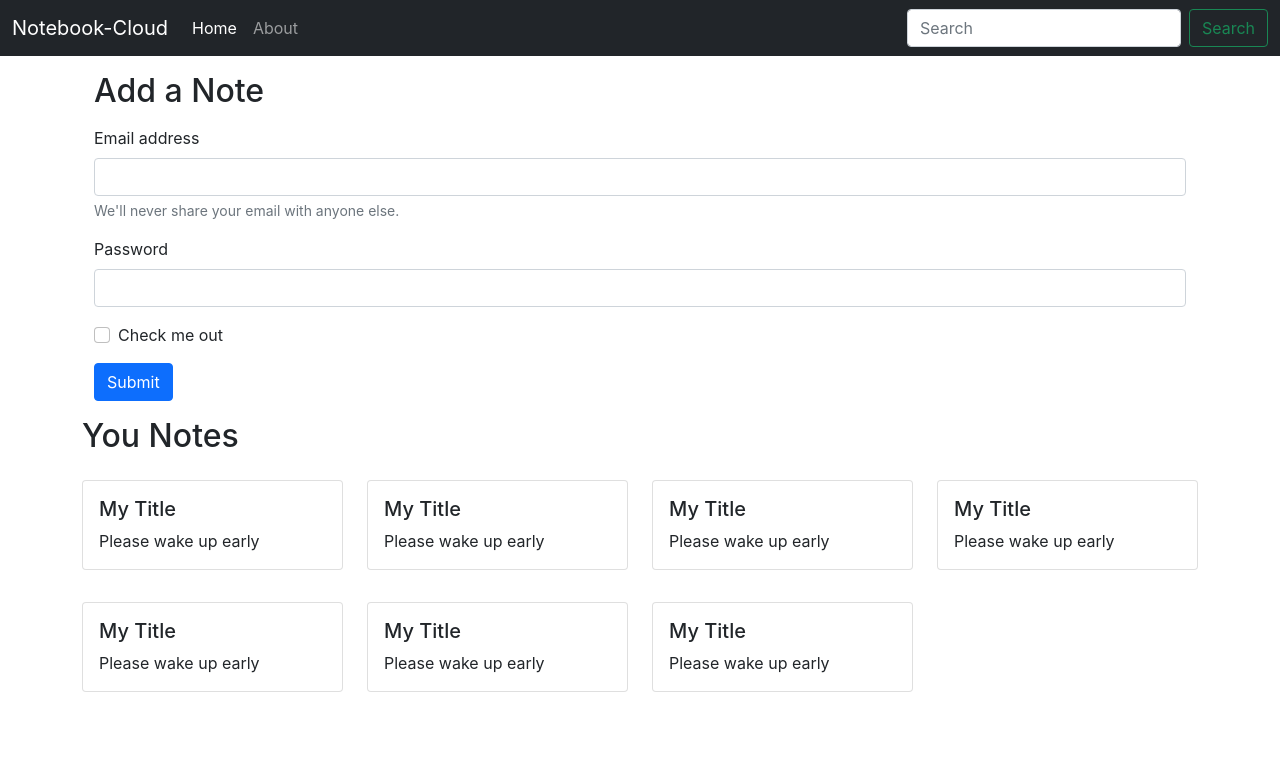
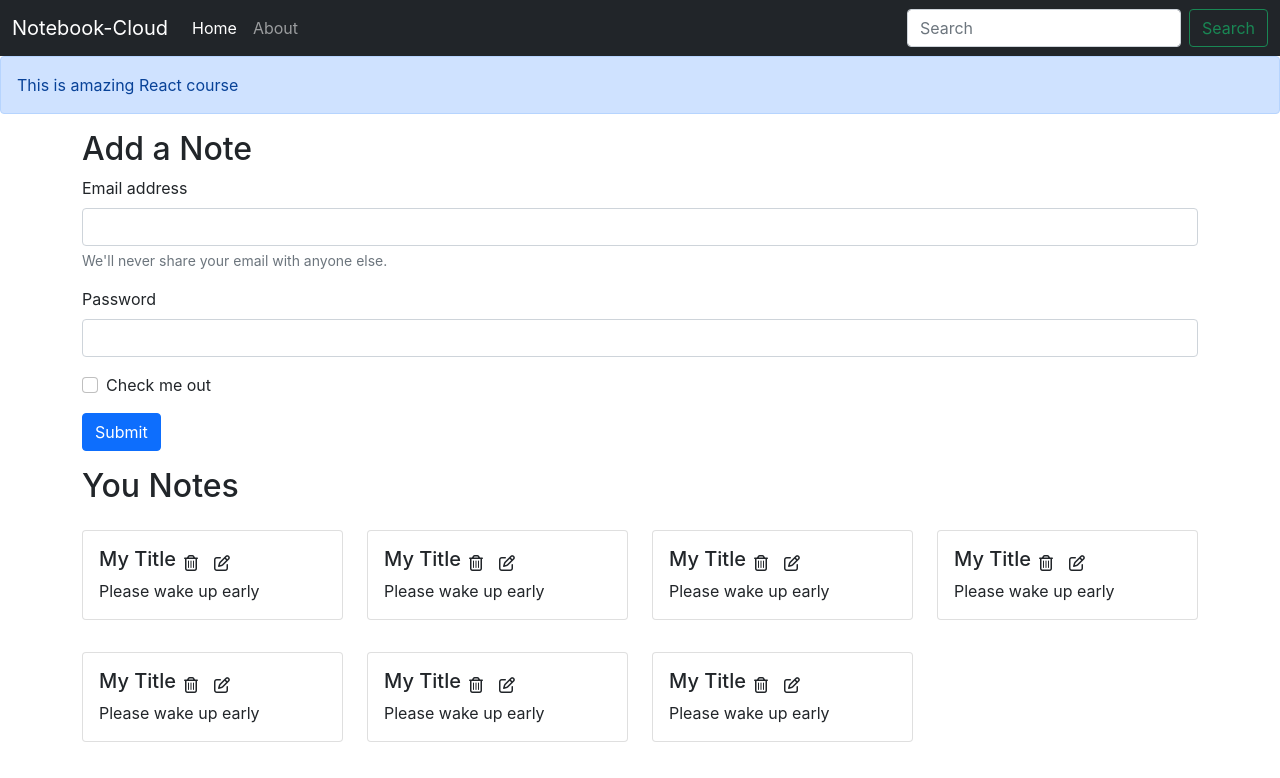
Before and after one commit to AayushiChoubey/notebook-cloud, a React (Create React App) app: page / in a window 1280 px wide. Shown: the top 778 px of the page. Built offline with nearby package versions, Linux system fonts and the light colour scheme.

Commit message:
commit10: Adding icons

```diff
--- a/public/index.html
+++ b/public/index.html
@@ -19,6 +19,7 @@
 <body>
   <noscript>You need to enable JavaScript to run this app.</noscript>
   <div id="root"></div>
+  <script src="https://kit.fontawesome.com/9b1d74171d.js" crossorigin="anonymous"></script>
   <!-- Option 1: Bootstrap Bundle with Popper -->
   <script src="https://cdn.jsdelivr.net/npm/bootstrap@5.1.0/dist/js/bootstrap.bundle.min.js"
     integrity="sha384-U1DAWAznBHeqEIlVSCgzq+c9gqGAJn5c/t99JyeKa9xxaYpSvHU5awsuZVVFIhvj"
--- a/src/App.css
+++ b/src/App.css
@@ -36,3 +36,6 @@
     transform: rotate(360deg);
   }
 }
+i{
+  cursor: pointer;
+}
--- a/src/App.js
+++ b/src/App.js
@@ -8,12 +8,14 @@
 import { Home } from './components/Home';
 import About from './components/About';
 import NoteState from './context/notes/NoteState';
+import { Alert } from './components/Alert';
 
 function App() {
   return (
     <>
     <NoteState>
       <Navbar />
+      <Alert message="This is amazing React course" />
       <div className="container">
 
       <Switch>
--- /dev/null
+++ b/src/components/Alert.js
@@ -0,0 +1,11 @@
+import React from 'react'
+
+export const Alert = (props) => {
+    return (
+        <div>
+            <div class="alert alert-primary" role="alert">
+                {props.message}
+            </div>
+        </div>
+    )
+}
--- a/src/components/Home.js
+++ b/src/components/Home.js
@@ -4,23 +4,23 @@
 
     return (
         <div>
-            <div className="container my-3">
+            <div classNameName="container my-3">
             <h2>Add a Note</h2>
-            <form className="my-3">
-                <div class="mb-3">
-                    <label for="exampleInputEmail1" class="form-label">Email address</label>
-                    <input type="email" class="form-control" id="exampleInputEmail1" aria-describedby="emailHelp"/>
-                    <div id="emailHelp" class ="form-text">We'll never share your email with anyone else.</div>
+            <form classNameName="my-3">
+                <div className="mb-3">
+                    <label for="exampleInputEmail1" className="form-label">Email address</label>
+                    <input type="email" className="form-control" id="exampleInputEmail1" aria-describedby="emailHelp"/>
+                    <div id="emailHelp" className ="form-text">We'll never share your email with anyone else.</div>
                 </div>
-                <div class="mb-3">
-                    <label for="exampleInputPassword1" class="form-label">Password</label>
-                    <input type="password" class="form-control" id="exampleInputPassword1"/>
+                <div className="mb-3">
+                    <label for="exampleInputPassword1" className="form-label">Password</label>
+                    <input type="password" className="form-control" id="exampleInputPassword1"/>
                 </div>
-                <div class="mb-3 form-check">
-                    <input type="checkbox" class="form-check-input" id="exampleCheck1"/>
-                    <label class ="form-check-label" for="exampleCheck1">Check me out</label>
+                <div className="mb-3 form-check">
+                    <input type="checkbox" className="form-check-input" id="exampleCheck1"/>
+                    <label className ="form-check-label" for="exampleCheck1">Check me out</label>
                 </div>
-                <button type="submit" class="btn btn-primary">Submit</button>
+                <button type="submit" className="btn btn-primary">Submit</button>
             </form>
             </div>
 
--- a/src/components/Noteitem.js
+++ b/src/components/Noteitem.js
@@ -4,10 +4,13 @@
     const { note } = props;
     return (
         <div className="col-md-3">
-            <div class="card my-3">
-                <div class ="card-body">
-                <h5 class ="card-title">{note.title}</h5>
-                <p class ="card-text">{note.description}</p>
+            <div className="card my-3">
+                <div className="card-body">
+                <div className="d-flex align-items-center">
+                <h5 className="card-title">{note.title}</h5><i className="far fa-trash-alt mx-2"></i>
+                <i className="far fa-edit mx-2"></i>
+                    </div>
+                <p className="card-text">{note.description}</p>
                 </div>
             </div>
         </div>
--- a/src/components/Notes.js
+++ b/src/components/Notes.js
@@ -10,7 +10,7 @@
         <div className="row my-3">
             <h2>You Notes</h2>
             {notes.map((note)=>{
-                return <Noteitem note={note}/>
+                return <Noteitem key={note._id} note={note}/>
             })}
             </div>
     )
--- a/src/context/notes/NoteState.js
+++ b/src/context/notes/NoteState.js
@@ -4,7 +4,7 @@
 const NoteState = (props)=>{
     const notesInitial = [
         {
-          "_id": "61322f19553781a8ca8d0e06",
+          "_id": "61322f19553781a8ca8d0e06ddsk",
           "user": "6131dc5e3e4037cd4734a066",
           "title": "My Title",
           "description": "Please wake up early",
@@ -13,7 +13,7 @@
           "__v": 0
         },
         {
-          "_id": "61322f19553781a8ca8d0e08",
+          "_id": "61322f19553781a8ca8d0e08djj",
           "user": "6131dc5e3e4037cd4734a066",
           "title": "My Title",
           "description": "Please wake up early",
@@ -22,7 +22,7 @@
           "__v": 0
         },
         {
-          "_id": "61322f19553781a8ca8d0e08",
+          "_id": "61322f19553781a8ca8d0e08dnbkjs",
           "user": "6131dc5e3e4037cd4734a066",
           "title": "My Title",
           "description": "Please wake up early",
@@ -31,7 +31,7 @@
           "__v": 0
         },
         {
-          "_id": "61322f19553781a8ca8d0e08",
+          "_id": "61322f19553781a8ca8d0e08jis",
           "user": "6131dc5e3e4037cd4734a066",
           "title": "My Title",
           "description": "Please wake up early",
@@ -40,7 +40,7 @@
           "__v": 0
         },
         {
-          "_id": "61322f19553781a8ca8d0e08",
+          "_id": "61322f19553781a8ca8d0e08isnsm",
           "user": "6131dc5e3e4037cd4734a066",
           "title": "My Title",
           "description": "Please wake up early",
@@ -49,7 +49,7 @@
           "__v": 0
         },
         {
-          "_id": "61322f19553781a8ca8d0e08",
+          "_id": "61322f19553781a8ca8d0e08shkjs",
           "user": "6131dc5e3e4037cd4734a066",
           "title": "My Title",
           "description": "Please wake up early",
@@ -58,7 +58,7 @@
           "__v": 0
         },
         {
-          "_id": "61322f19553781a8ca8d0e08",
+          "_id": "61322f19553781a8ca8d0e08sjjs",
           "user": "6131dc5e3e4037cd4734a066",
           "title": "My Title",
           "description": "Please wake up early",
```
